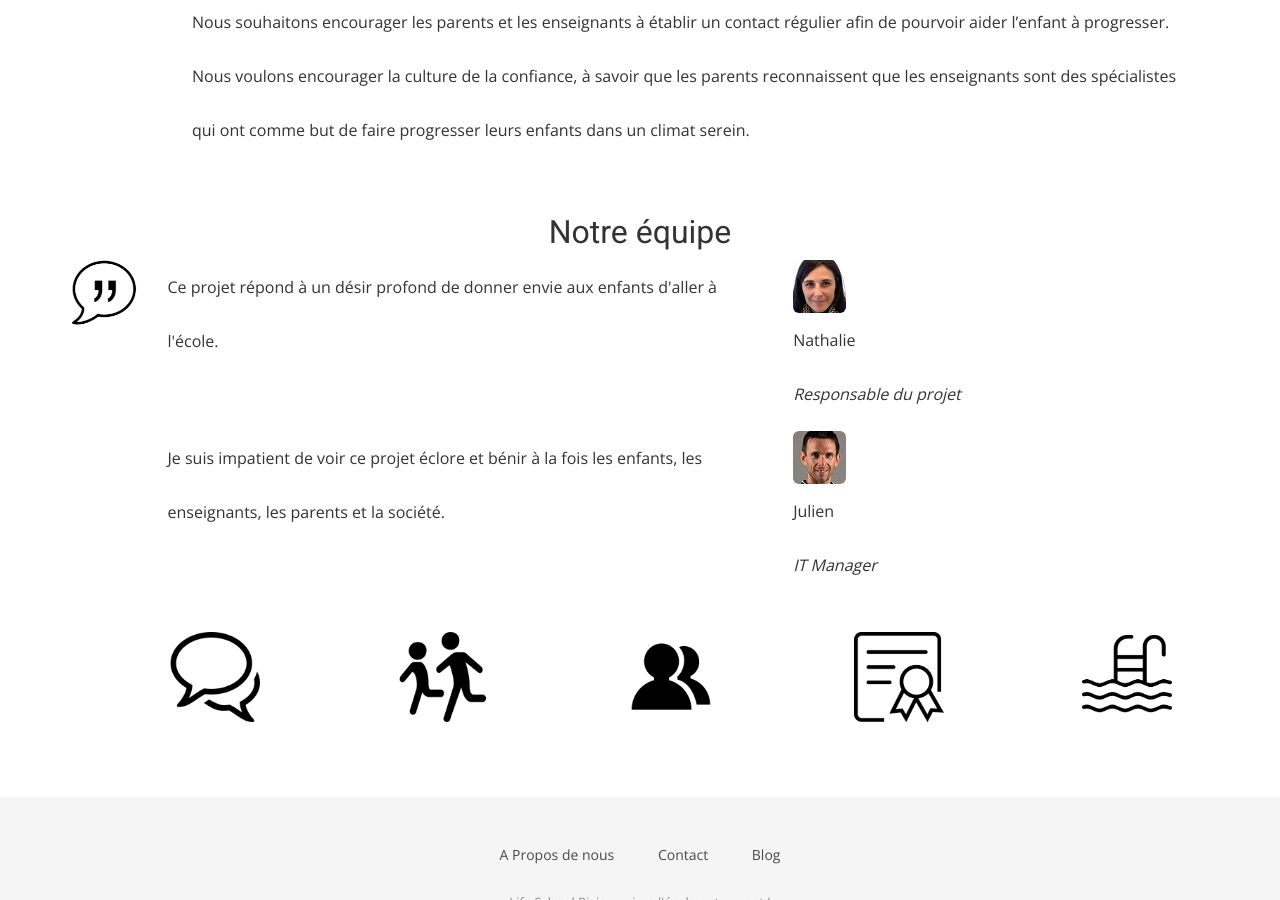
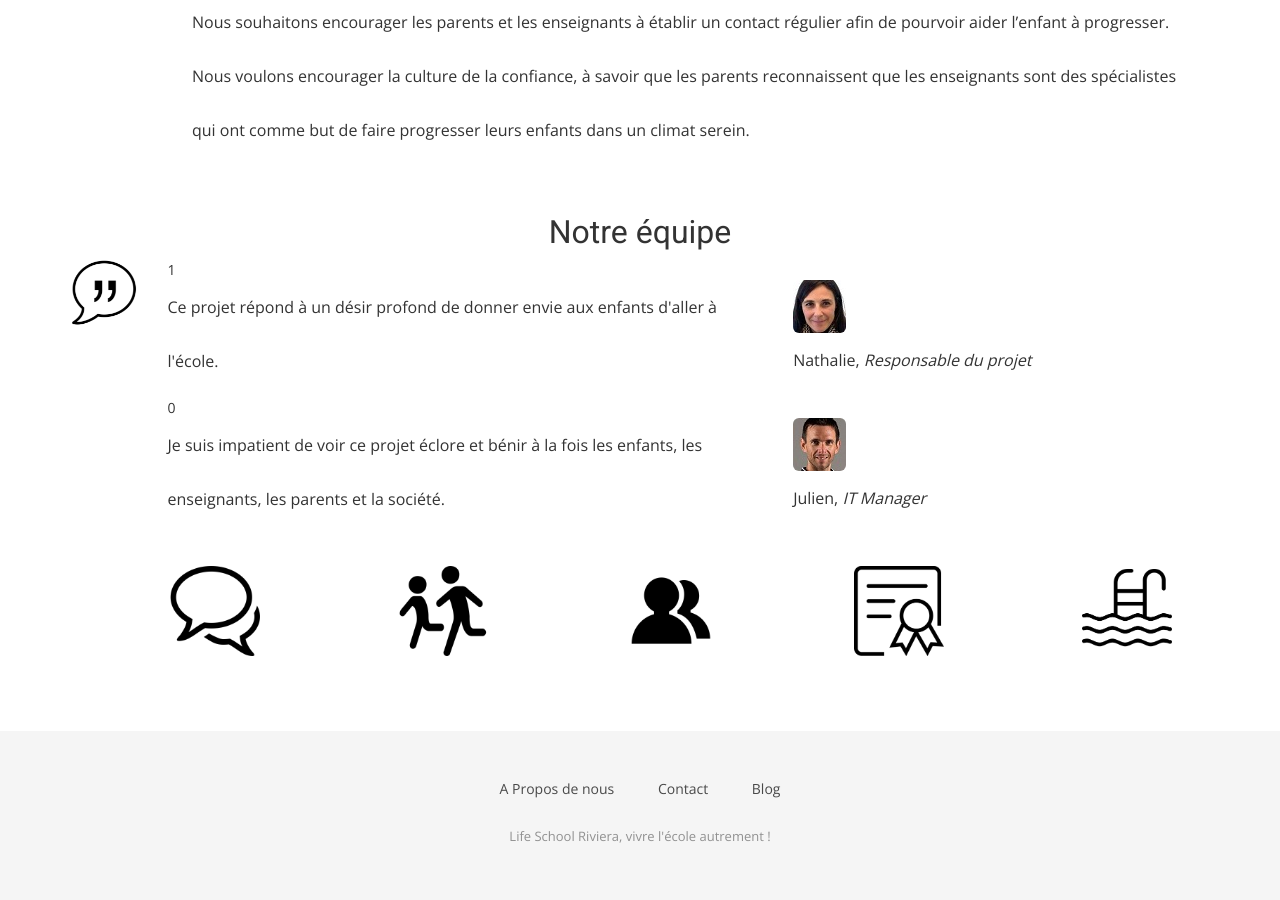
Before and after one commit to midjoule/lifeschool, a Jekyll site: the page built from index.html, in a window 1280 px wide and 900 px high, scrolled down 9344 px. Built offline with Jekyll 4.4.1, drawn with Linux system fonts in a browser that asks for light colours; nearby versions of some CDN libraries; some web fonts are replaced.

Commit message:
Update index.html

```diff
--- a/index.html
+++ b/index.html
@@ -210,26 +210,28 @@
       </div>
       <div class="col-md-11">
         {% for tm in site.data.team %}
+        {{ forloop.index | modulo:2 }}
         <div class="row">
         {% if forloop.index | modulo:2 == 0 %}
           <div class="col-md-7">
+
             <p>{{ tm.testimonial }}</p>
           </div>
           <div class="col-md-4">
             <div class="user">
               <img src="{{ tm.image }}" class="img-rounded" alt="{{ tm.name }}">
-              <p><span>{{ tm.name }}</span><br/><i>{{ tm.title }}</i></p>
+              <p><span>{{ tm.name }}</span>, <i>{{ tm.title }}</i></p>
             </div>
           </div>
         {% else %}
-          <div class="col-md-7 col-md-offset-1">
-            <p>{{ tm.testimonial }}</p>
-          </div>
           <div class="col-md-3">
             <div class="user">
               <img src="{{ tm.image }}" class="img-rounded" alt="{{ tm.name }}">
-              <p><span>{{ tm.name }}</span><br/><i>{{ tm.title }}</i></p>
+              <p><span>{{ tm.name }}</span>, <i>{{ tm.title }}</i></p>
             </div>
+          </div>
+          <div class="col-md-7">
+            <p>{{ tm.testimonial }}</p>
           </div>
         {% endif %}
         </div>
```
